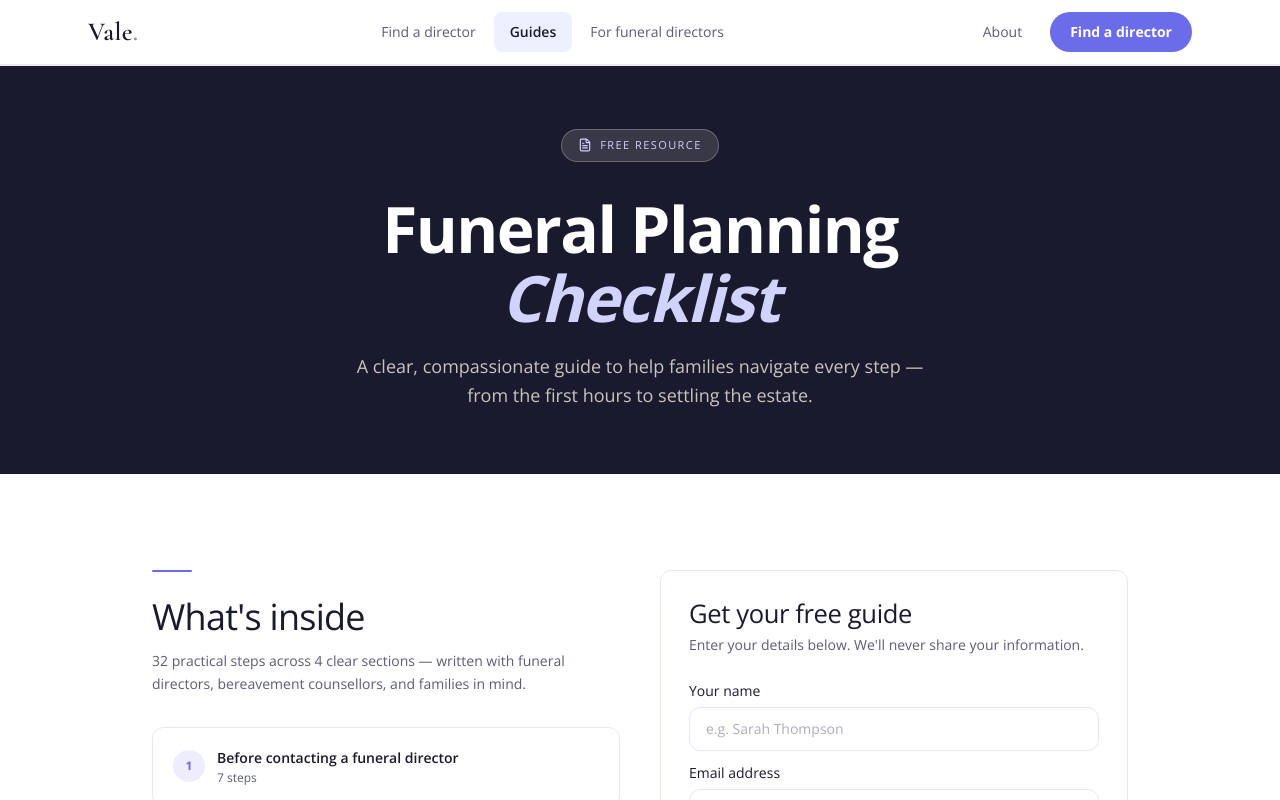
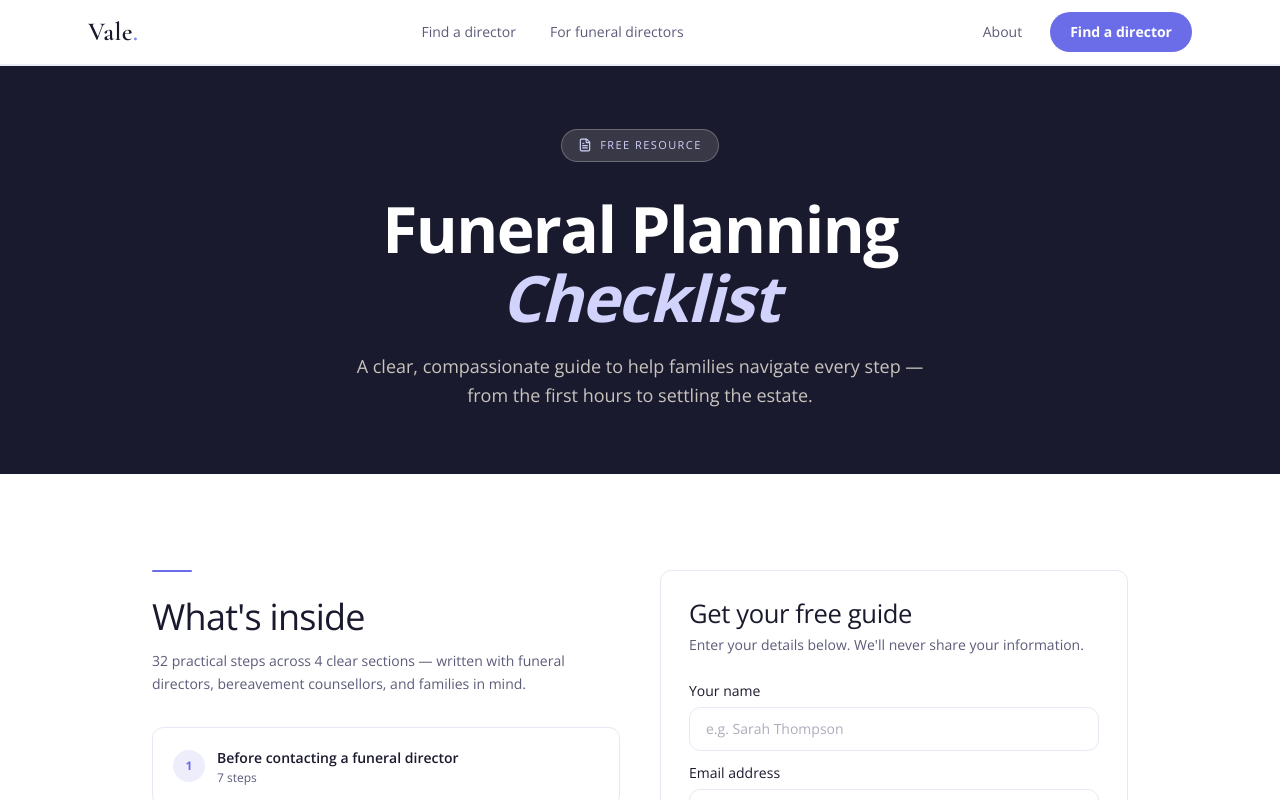
Before and after one commit to Zamster100/Vale, a Next.js app in the folder vale-web/: page /resources in a window 1280 px wide. Shown: the top 800 px of the page. Built offline with nearby package versions, Linux system fonts and the light colour scheme.

Commit message:
Remove Guides link from main navigation
Co-Authored-By: Claude Sonnet 4.6 <noreply@anthropic.com>

```diff
--- a/vale-web/components/Navigation.tsx
+++ b/vale-web/components/Navigation.tsx
@@ -9,7 +9,6 @@ const OS = "var(--font-open-sans), -apple-system, sans-serif";
 
 const NAV_LINKS = [
   { href: "/search",                label: "Find a director",       match: ["/search", "/funeral-directors"] },
-  { href: "/resources",             label: "Guides",                match: ["/resources"] },
   { href: "/for-funeral-directors", label: "For funeral directors", match: ["/for-funeral-directors", "/admin"] },
   { href: "/about",                 label: "About",                 match: ["/about"] },
 ] as const;
@@ -84,7 +83,7 @@ export default function Navigation() {
 
           {/* Desktop nav links */}
           <nav className="hidden md:flex items-center gap-0.5" aria-label="Main navigation">
-            {NAV_LINKS.slice(0, 3).map(({ href, label, match }) => (
+            {NAV_LINKS.slice(0, 2).map(({ href, label, match }) => (
               <Link
                 key={href}
                 href={href}
```
